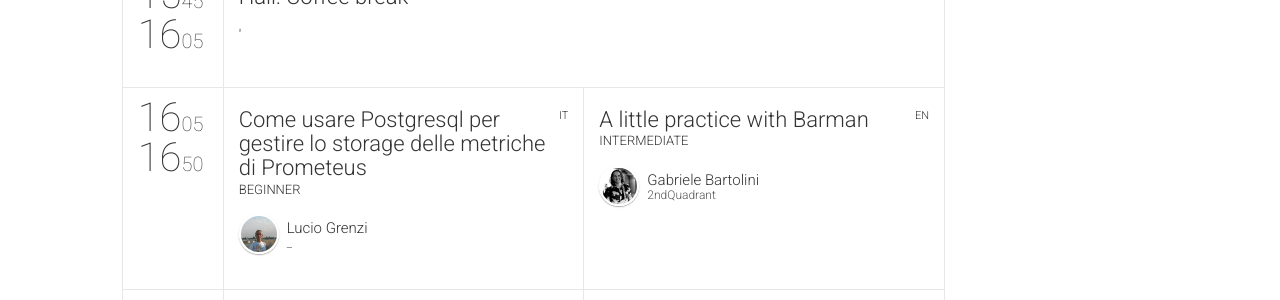
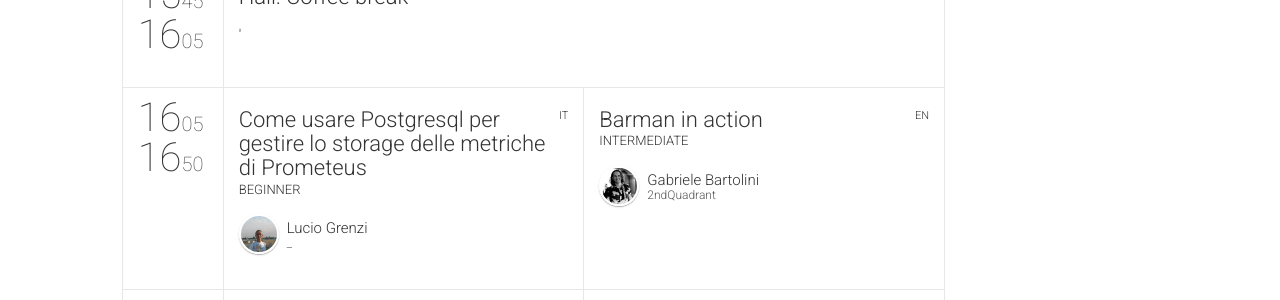
Before and after one commit to ITPUG/2019.pgday.it, a Jekyll site: the page built from schedule.en.html, in a window 1280 px wide and 900 px high, scrolled down 2267 px. Shown: the part 153-453 px from the top of the window. Built offline with Jekyll 4.4.1, drawn with Linux system fonts in a browser that asks for light colours; nearby versions of some CDN libraries; comment, search, counter and statistics services are not loaded.

Commit message:
Fix english translations

```diff
--- a/_config.yml
+++ b/_config.yml
@@ -668,7 +668,7 @@
      speakerId: 58
    subtitle:
      it: 16 maggio 2019 - ore 14,00
-     en: May 16th, 2019 - time 14pm
+     en: May 16th, 2019 - time 2pm
    details:
      it: |
        Rust è un di programmazione ad alta efficienza pensato per scrivere software di sistema. Dopo una introduzione alle caratteristiche più interessanti del linguaggio ed un confronto con i linguaggi più famosi, vedremo come utilizzare PostgreSQL nei programmi Rust. Dopo aver parlato del sistema di macro di Rust, lo useremo con Diesel: un ORM che ci permette di controllare la correttezza delle query durante la compilazione e quindi di trovare subito i problemi. Se rimane un po' di tempo costruiremo insieme una estensione di PostgreSQL usando Rust.
--- a/_data/sessions.yml
+++ b/_data/sessions.yml
@@ -469,7 +469,7 @@
   id: 061
   title:
     it: "Un po' di pratica con Barman"
-    en: "A little practice with Barman"
+    en: "Barman in action"
   description:
     it: "Barman ha recentemente aggiunto funzionalità interessanti per la gestione dei backup e della recovery di istanze PostgreSQL. Vediamo alcuni modi più comuni per configurare Barman con PostgreSQL e mettere in sicurezza i tuoi dati, fino a raggiungere perdita dati zero."
     en: "Barman has recently added interesting features for managing backups and recovery of PostgreSQL instances. Let's look at some of the most common ways to configure Barman with PostgreSQL and secure your data, until zero data loss is achieved."
```
